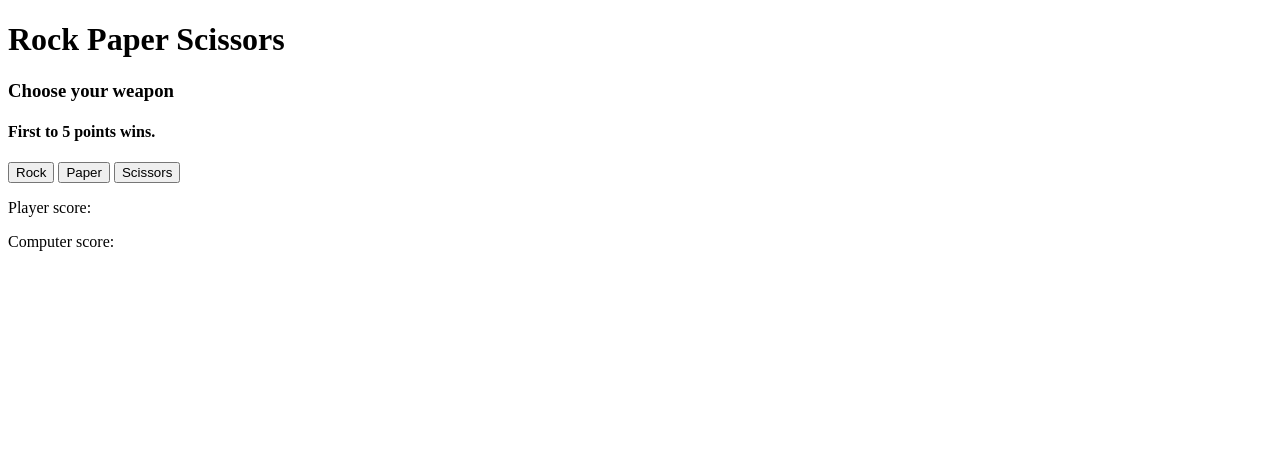
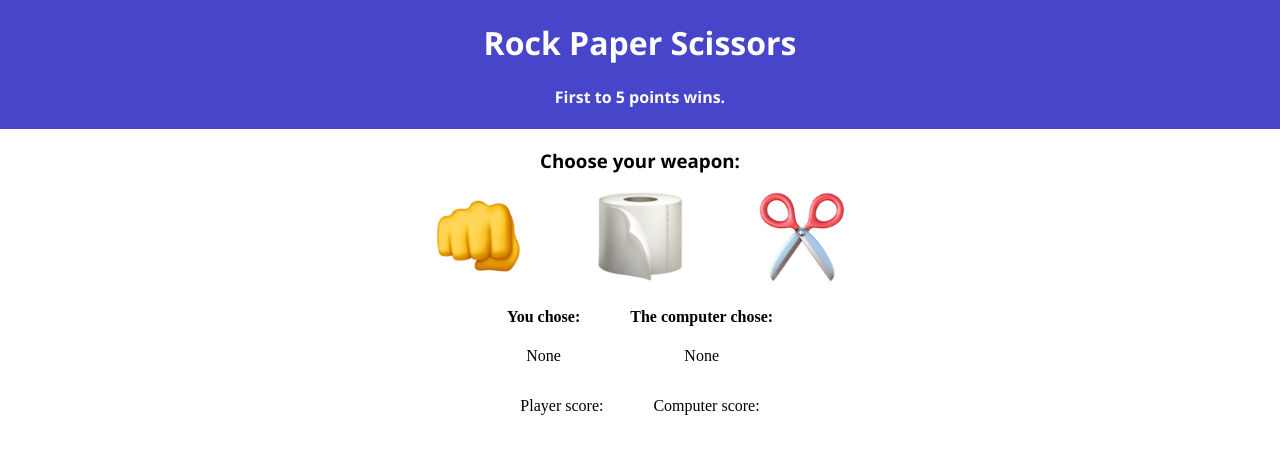
Before and after one commit to aziaatt/rockpaperscissor, a plain HTML site: page index.html in a window 1280 px wide. Drawn offline with Linux system fonts and the light colour scheme.

Commit message:
Added styling to make the game look nicer, and added a few more information like the choice of the player, and the computer

```diff
--- a/index.html
+++ b/index.html
@@ -4,25 +4,39 @@
     <meta charset="UTF-8">
     <meta http-equiv="X-UA-Compatible" content="IE=edge">
     <meta name="viewport" content="width=device-width, initial-scale=1.0">
+    <link rel="stylesheet" href="style.css"/>
     <title>Rock Paper Scissors</title>
 </head>
 <body>
     <div class="header">
-        <h1> Rock Paper Scissors</h1>
+        <h1> Rock Paper Scissors </h1>
+        <h4>First to 5 points wins.</h4>
     </div>
 
     <div class="info">
-        <h3>Choose your weapon</h3>
-        <h4>First to 5 points wins.</h4>
+        <h3>Choose your weapon:</h3>
     </div>
     <div class="choices">
-        <button class="rock">Rock</button>
-        <button class="paper">Paper</button>
-        <button class="scissors">Scissors</button>
+        <button class="rock"><img src="fist.png"></button>
+        <button class="paper"><img src="paper.png"></button>
+        <button class="scissors"><img src="scissors.png"></button>
     </div>
+    <div class="whatChoice">
+        <div id="yourChoice">
+            <h4>You chose:</h4>
+            <p id="pChoice"> None</p>
+        </div>
+        <div id="theirChoice">
+            <h4>The computer chose:</h4>
+            <p id="cChoice"> None</p>
+        </div>
+    </div>
+
     <div id="results">
         <p id="pScore">Player score:</p>
         <p id="cScore">Computer score:</p>
+    </div>
+    <div class="playing">
         <p id="winner"></p>
         <button id="reset" onclick="resetScores()">Play Again!</button>
     </div>
--- a/script.js
+++ b/script.js
@@ -5,6 +5,8 @@ let showcaseComputer = document.getElementById("cScore");
 let showcaseWinner = document.getElementById("winner");
 let resetButton = document.getElementById("reset");
 let choiceButton = document.getElementsByClassName("choices");
+let pChoice = document.getElementById("pChoice")
+let cChoice = document.getElementById("cChoice");
 
 
 resetButton.style.visibility="hidden";
@@ -14,6 +16,7 @@ function getComputerChoice(){
     let choice = ["rock", "paper", "scissors"];
     let random = Math.floor(Math.random() * choice.length);
     let computerSelection = choice[random];
+    cChoice.innerText = String(computerSelection.charAt(0).toUpperCase() + computerSelection.slice(1));
     return computerSelection;
 }
 
@@ -26,9 +29,15 @@ buttons.forEach((button) => {
   button.addEventListener('click', () => {
     let playerSelection = String(button.className);
     playRound(getComputerChoice(), playerSelection);
+
+    pChoice.innerText = String(playerSelection.charAt(0).toUpperCase() + playerSelection.slice(1));
+
+
     if(pScore === 5){
+        showcaseWinner.style.visibility = "visible";
         showcaseWinner.innerText = "Player wins!";
     } else if(cScore === 5){
+        showcaseWinner.style.visibility = "visible";
         showcaseWinner.innerText = "Computer wins!";
     }
 
@@ -44,6 +53,7 @@ function resetScores(){
     cScore = 0;
     resetButton.style.visibility="hidden";
     choiceButton[0].style.visibility = "visible";
+    showcaseWinner.style.visibility = "hidden";
 }
 
 
--- /dev/null
+++ b/style.css
@@ -0,0 +1,100 @@
+body{
+    margin:0;
+    padding:0;
+}
+.header{
+    display: flex;
+    flex-direction: column;
+    background-color: rgb(71, 69, 201);
+    color: white;
+}
+.header h1{
+    display: flex;
+    flex: 1;
+    justify-content:center;
+    align-items: center;
+    font-family:'Segoe UI', Tahoma, Geneva, Verdana, sans-serif;
+    margin-bottom:0;
+}
+.header h4{
+    display: flex;
+    flex: 1;
+    justify-content:center;
+    align-items: center;
+    font-family:'Segoe UI', Tahoma, Geneva, Verdana, sans-serif;
+}
+
+.info{
+    display: flex;
+}
+.info h3{
+    display: flex;
+    flex: 1;
+    justify-content:center;
+    align-items: center;
+    font-family:'Segoe UI', Tahoma, Geneva, Verdana, sans-serif;
+}
+.choices{
+    display: flex;
+    justify-content:center;
+    align-items: center;
+    font-family:'Segoe UI', Tahoma, Geneva, Verdana, sans-serif;
+    gap: 30px;
+}
+.choices button{
+    color: white;
+    background-color: white;
+    border: 0;
+}
+.choices button:hover{
+    scale: 1.1;
+    transition: all .2s ease-in-out;
+}
+
+button img{
+    width: 75%;
+}
+
+.whatChoice{
+    display: flex;
+    justify-content: center;
+    align-items: center;
+    gap: 50px;
+}
+.yourChoice{
+    display: flex;
+    flex-direction: column;
+}
+.theirChoice{
+    display: flex;
+    flex-direction: column;
+}
+.whatChoice p{
+    text-align:center;
+}
+
+#results{
+    display: flex;
+    justify-content: center;
+    align-items: center;
+    gap: 50px;
+}
+
+.playing{
+    display: flex;
+    flex-direction: column;
+    justify-content: center;
+    align-items: center;
+}
+#winner{
+    font-size: 30px;
+    font-family:'Segoe UI', Tahoma, Geneva, Verdana, sans-serif;
+}
+#reset{
+    background-color: rgb(71, 69, 201);
+    color: white;
+    border: 0;
+    width: 200px;
+    height: 50px;
+    border-radius: 8px;
+}
```
Also changed, not shown: fist.png (added), paper.png (added), scissors.png (added).
